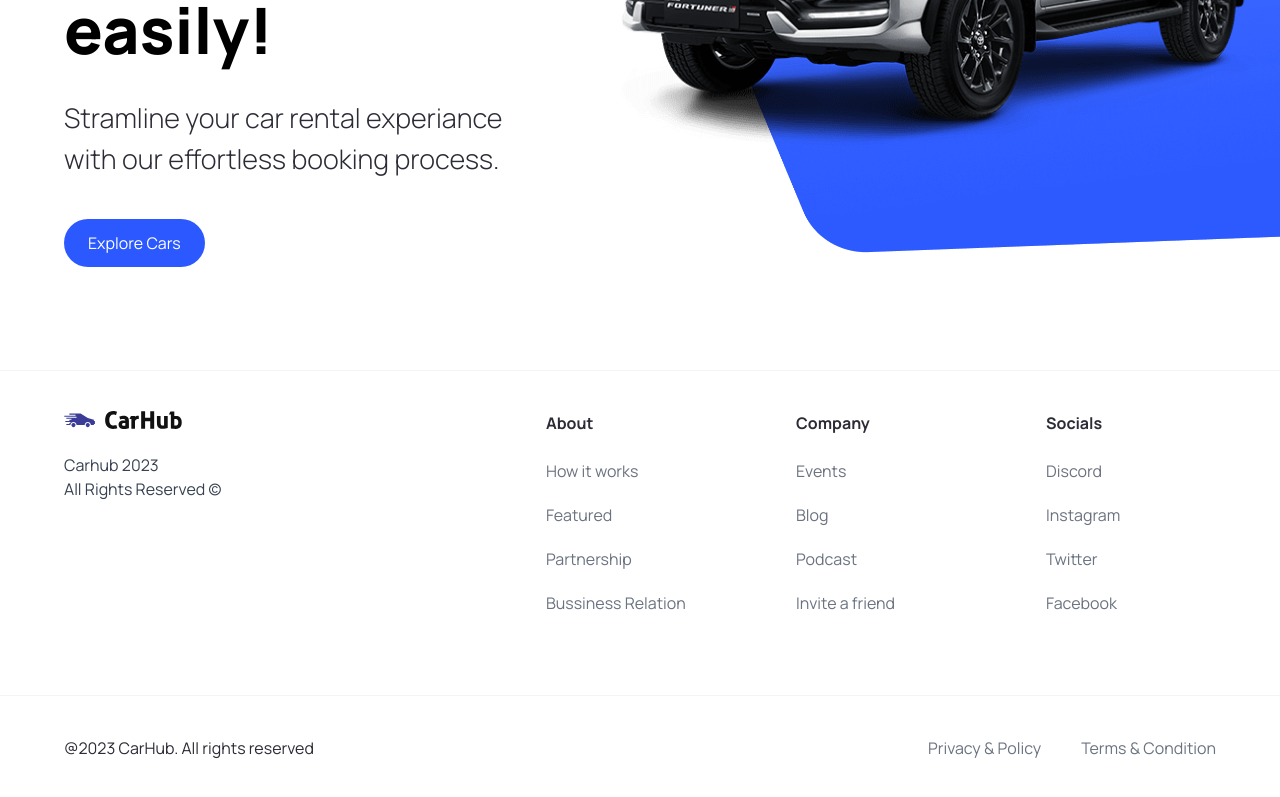
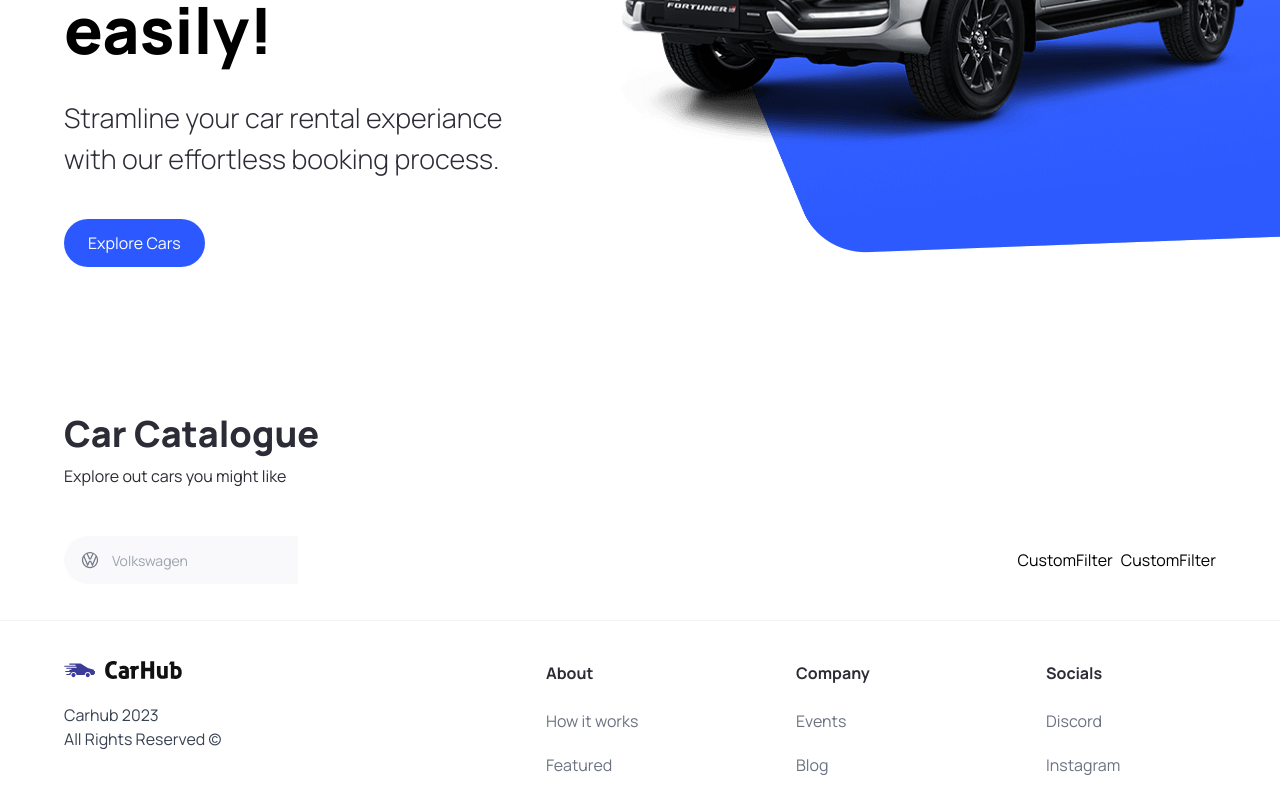
Before and after one commit to BiscuitMalik/car-showcase, a Next.js app: page / in a window 1280 px wide. Shown: the part 450-1247 px from the top of the page. Built offline with nearby package versions, Linux system fonts and the light colour scheme.

Commit message:
Cars Catalogue

```diff
--- a/app/page.tsx
+++ b/app/page.tsx
@@ -1,10 +1,22 @@
-import { Hero } from "@/components";
-import Image from "next/image";
+import { CustomFilter, Hero, SearchBar } from "@/components";
 
 export default function Home() {
   return (
     <main className="overflow-hidden">
       <Hero />
+      <div className="mt-12 padding-x padding-y max-width" id="discover">
+        <div className="home__text-container">
+          <h1 className="text-4xl font-extrabold">Car Catalogue</h1>
+          <p>Explore out cars you might like</p>
+        </div>
+        <div className="home__filters">
+          <SearchBar />
+          <div className="home__filter-container">
+            <CustomFilter />
+            <CustomFilter />
+          </div>
+        </div>
+      </div>
     </main>
   );
 }
--- /dev/null
+++ b/components/CustomFilter.tsx
@@ -0,0 +1,7 @@
+import React from "react";
+
+const CustomFilter = () => {
+  return <div>CustomFilter</div>;
+};
+
+export default CustomFilter;
--- /dev/null
+++ b/components/SearchBar.tsx
@@ -0,0 +1,24 @@
+"use client";
+import React from "react";
+import { SearchManufacture } from ".";
+import { useState } from "react";
+
+const SearchBar = () => {
+  const [manufacturer, setManufacturer] = useState("");
+  const onSubmitHandler = () => {
+    console.log("hello");
+  };
+
+  return (
+    <form className="searchbar" onSubmit={onSubmitHandler}>
+      <div className="searchbar___item">
+        <SearchManufacture
+          manufacturer={manufacturer}
+          setManufacturer={setManufacturer}
+        />
+      </div>
+    </form>
+  );
+};
+
+export default SearchBar;
--- /dev/null
+++ b/components/SearchManufacture.tsx
@@ -0,0 +1,93 @@
+"use client";
+import { Combobox, Transition } from "@headlessui/react";
+import { SearchManufactureProps } from "@/types";
+import React, { Fragment, useState } from "react";
+import Image from "next/image";
+import { manufacturers } from "@/constants";
+
+const SearchManufacture = ({
+  manufacturer,
+  setManufacturer,
+}: SearchManufactureProps) => {
+  const [query, setQuery] = useState("");
+  const filteredManufacturers =
+    query === ""
+      ? manufacturers
+      : manufacturers.filter((item) =>
+          item
+            .toLowerCase()
+            .replace(/\s+/g, "")
+            .includes(query.toLowerCase().replace(/\s+/g, ""))
+        );
+
+  return (
+    <div className="search-manufacturer">
+      <Combobox value={manufacturer} onChange={setManufacturer}>
+        <div className="relative w-full">
+          <Combobox.Button className="absolute top-[14px]">
+            <Image
+              src="/car-logo.svg"
+              width={20}
+              height={20}
+              className="ml-4"
+              alt="Car logo"
+            />
+          </Combobox.Button>
+          <Combobox.Input
+            className="search-manufacturer__input"
+            placeholder="Volkswagen"
+            displayValue={(manufacturer: string) => manufacturer}
+            onChange={(e) => setQuery(e.target.value)}
+          />
+
+          <Transition
+            as="a"
+            leave="transition ease-in duration-100"
+            leaveFrom="opacity-100"
+            leaveTo="opacity-0"
+            afterLeave={() => setQuery("")}
+          >
+            {filteredManufacturers.length === 0 || query === "" ? null : (
+              <Combobox.Options>
+                {filteredManufacturers.map((item) => (
+                  <Combobox.Option
+                    key={item}
+                    className={({ active }) =>
+                      `relative search-manufacturer__option ${
+                        active ? "bg-primary-blue text-white" : "text-gray-900"
+                      }`
+                    }
+                    value={item}
+                  >
+                    {({ selected, active }) => (
+                      <>
+                        <span
+                          className={`block truncate ${
+                            selected ? "font-medium" : "font-normal"
+                          }`}
+                        >
+                          {item}
+                        </span>
+                        {selected ? (
+                          <span
+                            className={`absolute inset-y-0 left-0 flex items-center pl-3 ${
+                              active
+                                ? "text-white"
+                                : "text-pribg-primary-purple"
+                            }`}
+                          ></span>
+                        ) : null}
+                      </>
+                    )}
+                  </Combobox.Option>
+                ))}
+              </Combobox.Options>
+            )}
+          </Transition>
+        </div>
+      </Combobox>
+    </div>
+  );
+};
+
+export default SearchManufacture;
--- a/components/index.ts
+++ b/components/index.ts
@@ -2,5 +2,15 @@ import Hero from "./Hero";
 import CustomButton from "./CustomButton";
 import Navbar from "./Navbar";
 import Footer from "./Footer";
-
-export { Hero, CustomButton, Navbar, Footer };
+import SearchBar from "./SearchBar";
+import CustomFilter from "./CustomFilter";
+import SearchManufacture from "./SearchManufacture";
+export {
+  Hero,
+  CustomButton,
+  Navbar,
+  Footer,
+  SearchBar,
+  CustomFilter,
+  SearchManufacture,
+};
--- a/package.json
+++ b/package.json
@@ -9,6 +9,7 @@
     "lint": "next lint"
   },
   "dependencies": {
+    "@headlessui/react": "^1.7.17",
     "@types/node": "20.5.9",
     "@types/react": "18.2.21",
     "@types/react-dom": "18.2.7",
--- a/types/index.ts
+++ b/types/index.ts
@@ -5,3 +5,8 @@ export interface CustomButtonProps {
   handlerClick?: MouseEventHandler<HTMLButtonElement>;
   btnType?: "button" | "submit";
 }
+
+export interface SearchManufactureProps {
+  manufacturer: string;
+  setManufacturer: (manufacturer: string) => void;
+}
```
Also changed, not shown: 1 other file (tests, documents, lock files or other folders).
